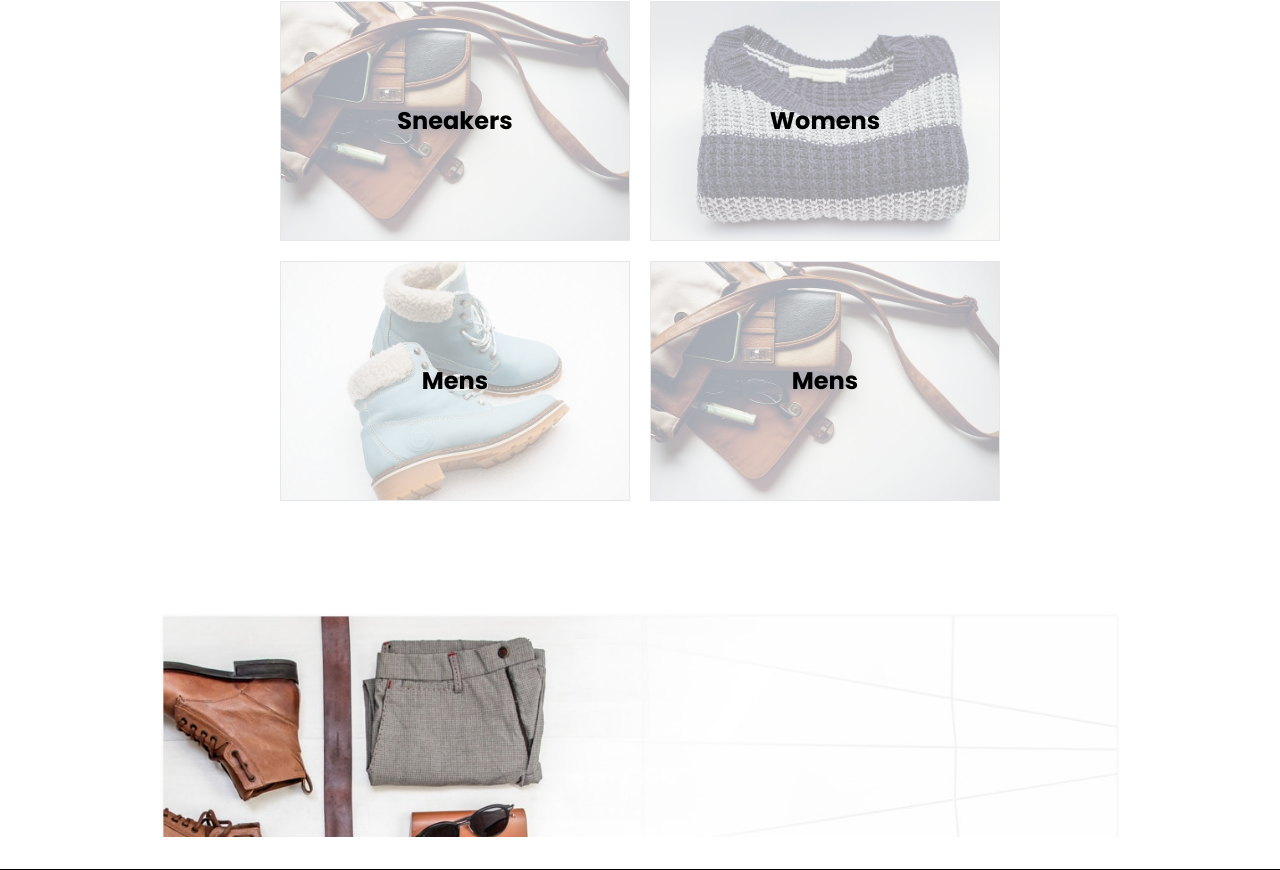
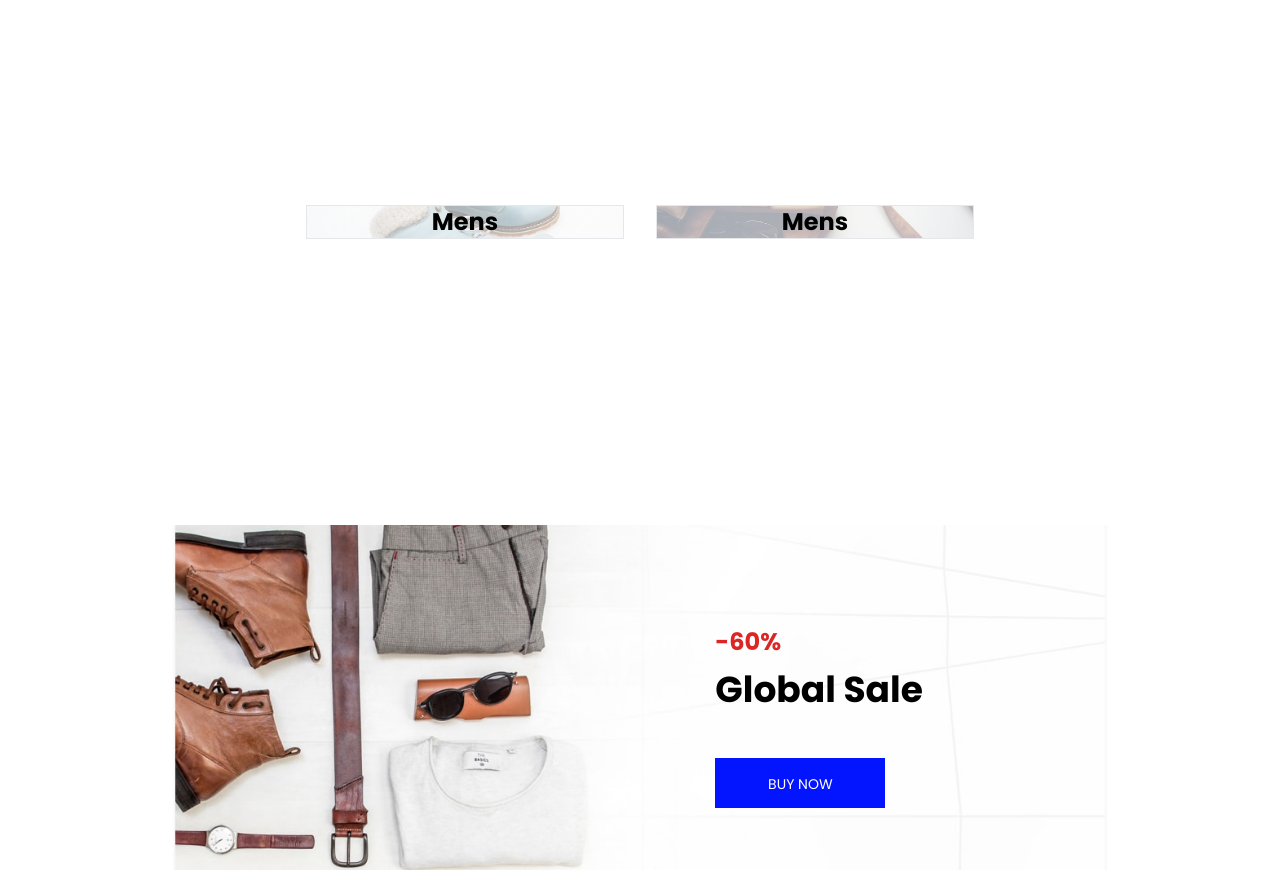
Before and after one commit to Adsyarif/-, a React (Vite) app: page / in a window 1280 px wide. Shown: the part 1035-1905 px from the top of the page. Built offline with nearby package versions, Linux system fonts and the light colour scheme.

Commit message:
feat: add discount banner in home page

```diff
--- a/src/pages/HomePage.tsx
+++ b/src/pages/HomePage.tsx
@@ -46,19 +46,21 @@ const HomePage = () => {
             <div className="flex flex-col gap-3 items-start">
               <p>Brand</p>
               <h1 className="text-3xl font-light md:text-5xl">New Colection</h1>
-              <button className="bg-blue-700 py-4 px-16 text-white mt-5">
+              <button className="bg-[#0315ff] py-4 px-16 text-white mt-5">
                 Shop Now!
               </button>
             </div>
           </div>
         </div>
         <div className="flex items-center justify-center w-full">
-          <div className="p-4 w-full flex flex-wrap justify-center gap-5 md:p-28 md:w-3/4">
+          <div className="px-4 py-20 w-full flex flex-wrap justify-center  md:w-3/4">
             {categories.map((category) => {
               console.log(category.imgUrl);
               return (
+                <>
+                  <div className="md:p-4 md:w-[240px] xl:w-[350px] xl:h-[240px]">
                     <div
-                  className={`flex justify-center items-center container w-full h-48 border md:w-[210px] md:h-[180px] xl:w-[350px] xl:h-[240px]`}
+                      className={`flex justify-center items-center container w-full h- border`}
                       style={{
                         backgroundImage: `url(${category.imgUrl})`,
                         backgroundSize: "cover",
@@ -69,17 +71,34 @@ const HomePage = () => {
                         key={category.id}
                         className="bg-white w-full h-full flex items-center justify-center bg-opacity-60"
                       >
-                    <h2 className="text-2xl font-bold cursor-pointer hover:text-blue-700">
+                        <h2 className="text-2xl font-bold cursor-pointer hover:text-[#0315ff]">
                           {category.title}
                         </h2>
                       </div>
                     </div>
+                  </div>
+                </>
               );
             })}
           </div>
         </div>
-        <div className="flex items-center justify-center w-full">
-          <div className="p-4 w-full bg-[url(/bg-5.jpg)] bg-no-repeat bg-cover md:p-28 md:w-3/4"></div>
+        <div className="p-4 w-full flex justify-center">
+          <div className="flex justify-between items-center p-4 w-full h-96 bg-[url(/bg-5.jpg)] bg-center bg-no-repeat bg-cover md:w-3/4">
+            <div className="w-1/2 lg:w-7/12"></div>
+            <div className="w-1/2 flex flex-col items-end lg:items-start lg:w-5/12">
+              <div>
+                <div className="flex flex-col gap-3 ">
+                  <p className="text-red-600 text-xl font-bold lg:text-2xl">
+                    -60%
+                  </p>
+                  <p className="text-2xl font-bold lg:text-4xl">Global Sale</p>
+                </div>
+                <button className="text-sm bg-[#0315ff] py-4 px-8 text-white mt-12 h-[50px] min-w-[170px]">
+                  BUY NOW
+                </button>
+              </div>
+            </div>
+          </div>
         </div>
       </div>
     </>
```
Lines whose indentation alone changed are shown as unchanged.
